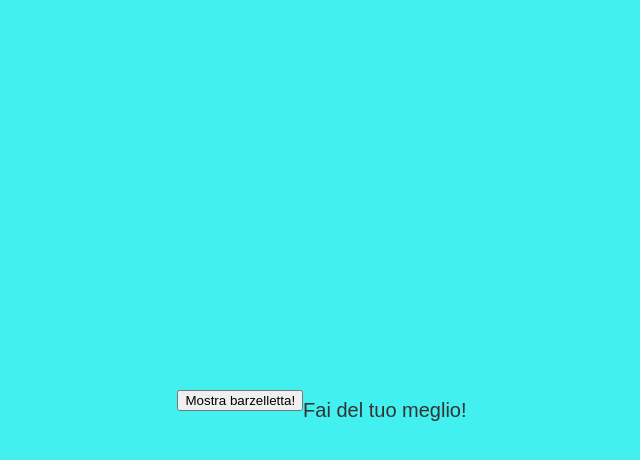
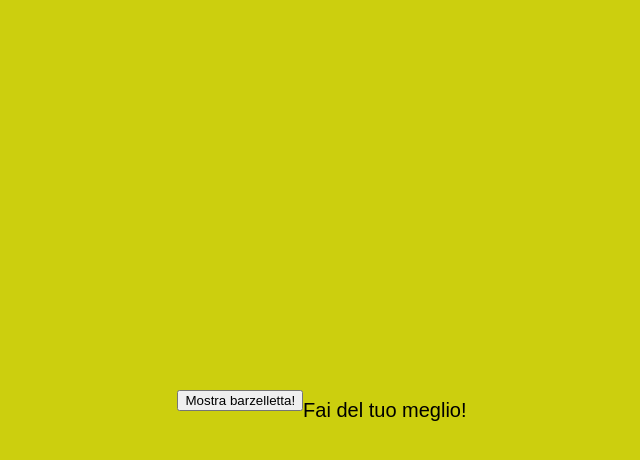
Before and after one commit to AmazingCreatures/BarzelletteBrutte, a plain HTML site: page index.html in a window 1280 px wide. Both pictures are taken after a click on the button "Mostra barzelletta!". Shown: the whole page, without its empty margins (318-958 px from the left). Drawn offline with Linux system fonts and the light colour scheme.

Commit message:
Update index.html
Color changes

```diff
--- a/index.html
+++ b/index.html
@@ -12,13 +12,13 @@
             height: 100vh;
             margin: 0;
             font-family: Arial, sans-serif;
-            background-color: #42f0f0;
+            background-color: #cccf0e;
         }
         #message {
             display: none;
             margin-top: 20px;
             font-size: 20px;
-            color: #333;
+            color: #000000;
         }
     </style>
 </head>
```
